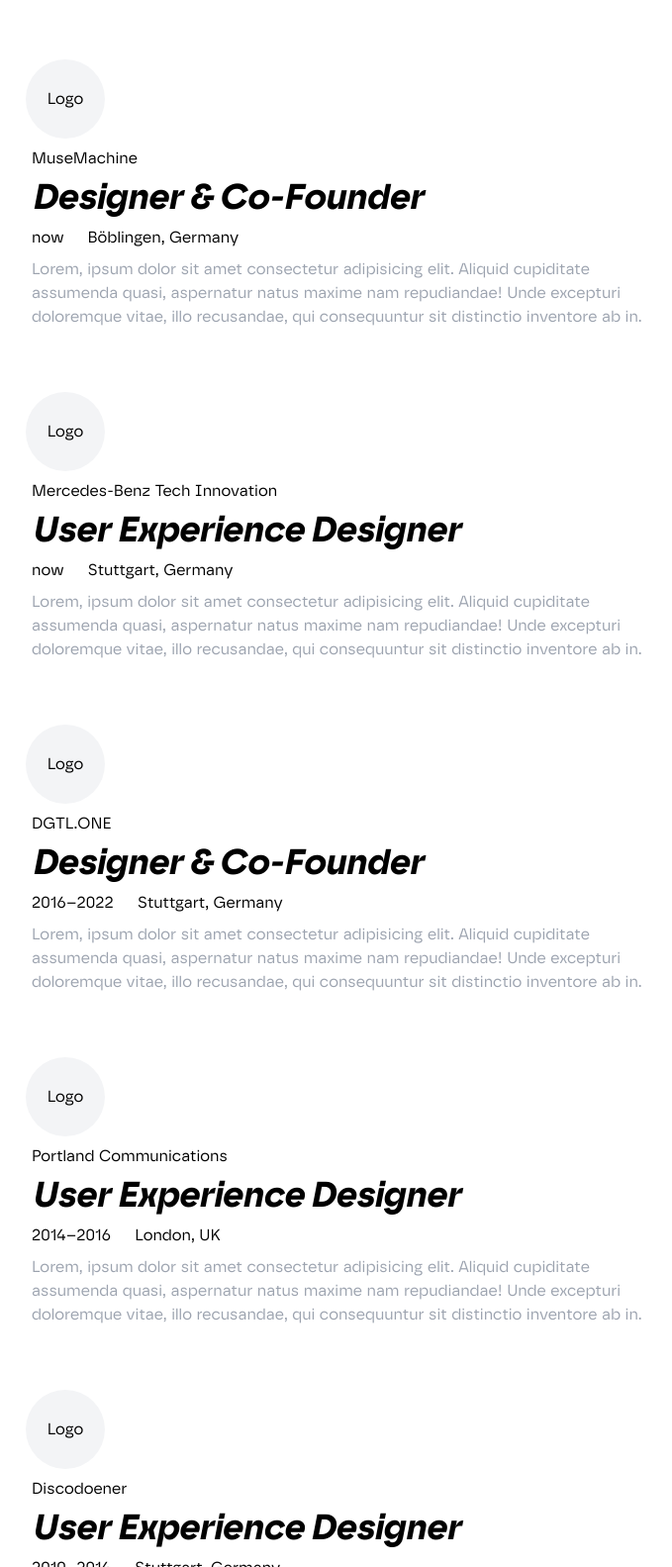
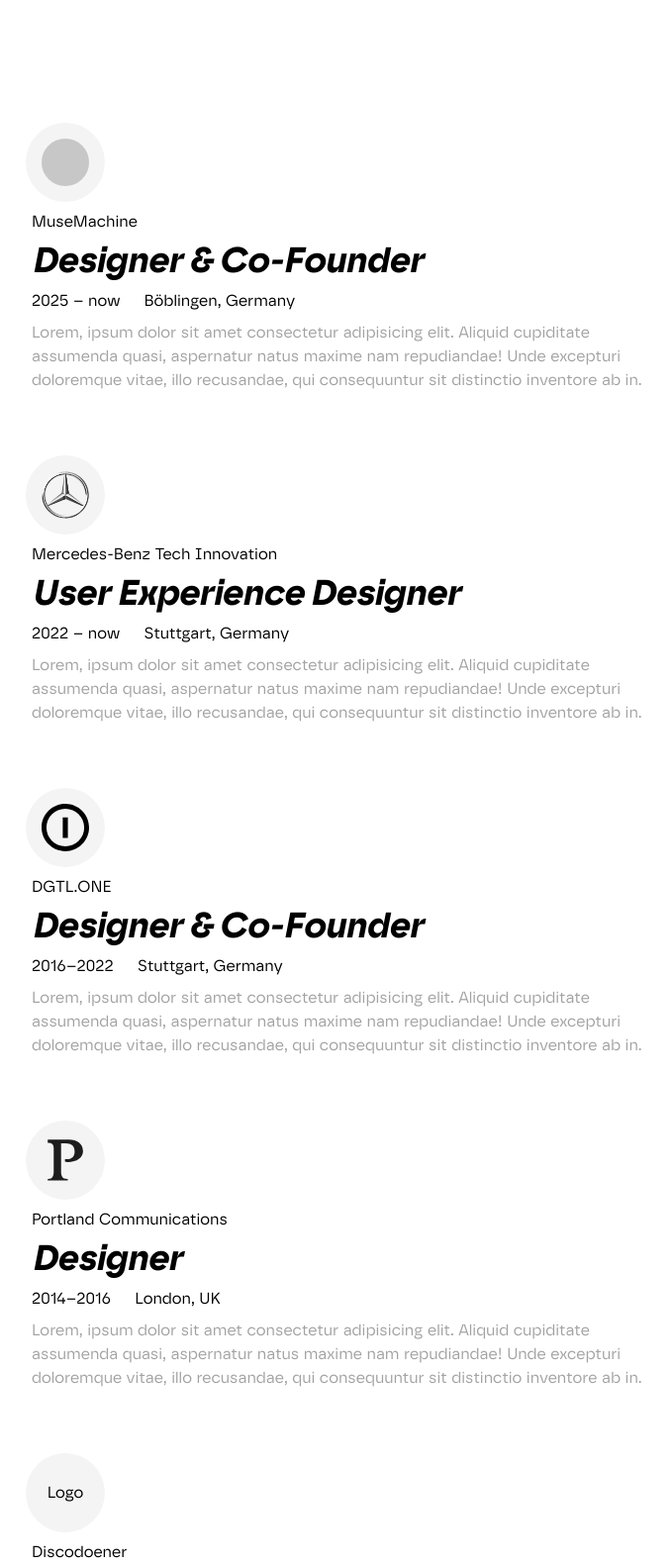
Before and after one commit to kkauper/kauper.co, a website: page src/index.html in a window 1280 px wide. Shown: the part 740-2323 px from the top of the page at 99% size, without its empty margins (144-823 px from the left). Drawn offline with Linux system fonts and the light colour scheme.

Commit message:
added logos, changed positions to links and added images

```diff
--- a/src/assets/css/styles.css
+++ b/src/assets/css/styles.css
@@ -113,17 +113,17 @@
 }
 
 .tab-content {
-  height: calc(100vh - 8rem - 4rem - 1.5rem - 1.5rem - 1.5rem - 1rem);
+  min-height: calc(100vh - 8rem - 4rem - 1.5rem - 1.5rem - 1.5rem - 1rem);
 }
 
 @media screen and (max-width: 767px) {
   .tab-content {
-    height: calc(65vh - 6rem - 3rem - 1.5rem - 1.5rem - 1.5rem - 1rem);
+    min-height: calc(65vh - 6rem - 3rem - 1.5rem - 1.5rem - 1.5rem - 1rem);
   }
 }
 
-h4 {
-  a {
+a.position {
+  h4 {
     display: inline-block;
     position: relative;
     cursor: pointer;
@@ -140,12 +140,12 @@
       transform-origin: bottom right;
       transition: transform .4s cubic-bezier(.86,0,.07,1);
     }
+  }
 
-    &:hover {
-      &:after {
-        transform: scaleX(1);
-        transform-origin: bottom left;
-      }
+  &:hover {
+    h4:after {
+      transform: scaleX(1);
+      transform-origin: bottom left;
     }
   }
 }
--- a/src/index.html
+++ b/src/index.html
@@ -68,26 +68,38 @@
         </div>
       </div>
     </section>
-    <section>
-      <div class="position flex flex-col gap-2 mb-16">
-        <aside class="flex justify-center items-center w-20 h-20 rounded-full bg-gray-100 -ml-1.5">Logo</aside>
-        <h4><a href="https://musemachine.de" target="_blank">MuseMachine</a></h4>
+    <section class="mt-4 md:mt-12 lg:mt-16">
+      <a href="https://musemachine.de" target="_blank"
+        class="position flex flex-col gap-2 mb-16 grayscale hover:grayscale-0 transition-filter duration-300 ease-easeInOutCubic">
+        <aside class="flex justify-center items-center w-20 h-20 rounded-full bg-gray-100 -ml-1.5">
+          <svg xmlns="http://www.w3.org/2000/svg" viewBox="0 0 12 12" class="w-12 h-12">
+            <circle class="cls-1" cx="6" cy="6" r="6" fill="#0ffec5" />
+          </svg>
+        </aside>
+        <div>
+          <h4>MuseMachine</h4>
+        </div>
         <h3 class="text-4xl font-safirobolditalic">Designer & Co-Founder</h3>
         <div class="flex gap-x-6">
-          <span>now</span>
+          <span>2025 – now</span>
           <span>Böblingen, Germany</span>
         </div>
         <p class="w-2/3 text-gray-400">Lorem, ipsum dolor sit amet consectetur adipisicing elit. Aliquid cupiditate
           assumenda quasi, aspernatur
           natus maxime nam repudiandae! Unde excepturi doloremque vitae, illo recusandae, qui consequuntur sit
           distinctio inventore ab in.</p>
-      </div>
-      <div class="position flex flex-col gap-2 mb-16">
-        <aside class="flex justify-center items-center w-20 h-20 rounded-full bg-gray-100 -ml-1.5">Logo</aside>
-        <h4>Mercedes-Benz Tech Innovation</h4>
+      </a>
+      <a href="https://mercedes-benz-tech-innovation.com" target="_blank"
+        class="position flex flex-col gap-2 mb-16 grayscale hover:grayscale-0 transition-filter duration-300 ease-easeInOutCubic">
+        <aside class="flex justify-center items-center w-20 h-20 rounded-full bg-gray-100 -ml-1.5">
+          <img src="./assets/images/mb-star.svg" class="w-12 h-12" />
+        </aside>
+        <div>
+          <h4>Mercedes-Benz Tech Innovation</h4>
+        </div>
         <h3 class="text-4xl font-safirobolditalic">User Experience Designer</h3>
         <div class="flex gap-x-6">
-          <span>now</span>
+          <span>2022 – now</span>
           <span>Stuttgart, Germany</span>
         </div>
         <p class="w-2/3 text-gray-400">Lorem, ipsum dolor sit amet consectetur adipisicing elit. Aliquid cupiditate
@@ -95,10 +107,15 @@
           aspernatur
           natus maxime nam repudiandae! Unde excepturi doloremque vitae, illo recusandae, qui consequuntur sit
           distinctio inventore ab in.</p>
-      </div>
-      <div class="position flex flex-col gap-2 mb-16">
-        <aside class="flex justify-center items-center w-20 h-20 rounded-full bg-gray-100 -ml-1.5">Logo</aside>
-        <h4>DGTL.ONE</h4>
+      </a>
+      <a href="https://dgtl.one" target="_blank"
+        class="position flex flex-col gap-2 mb-16 grayscale hover:grayscale-0 transition-filter duration-300 ease-easeInOutCubic">
+        <aside class="flex justify-center items-center w-20 h-20 rounded-full bg-gray-100 -ml-1.5">
+          <img src="./assets/images/dgtlone.svg" class="w-12 h-12" />
+        </aside>
+        <div>
+          <h4>DGTL.ONE</h4>
+        </div>
         <h3 class="text-4xl font-safirobolditalic">Designer & Co-Founder</h3>
         <div class="flex gap-x-6">
           <span>2016–2022</span>
@@ -108,11 +125,16 @@
           assumenda quasi, aspernatur
           natus maxime nam repudiandae! Unde excepturi doloremque vitae, illo recusandae, qui consequuntur sit
           distinctio inventore ab in.</p>
-      </div>
-      <div class="position flex flex-col gap-2 mb-16">
-        <aside class="flex justify-center items-center w-20 h-20 rounded-full bg-gray-100 -ml-1.5">Logo</aside>
-        <h4>Portland Communications</h4>
-        <h3 class="text-4xl font-safirobolditalic">User Experience Designer</h3>
+      </a>
+      <a href="https://portland-communications.com" target="_blank"
+        class="position flex flex-col gap-2 mb-16 grayscale hover:grayscale-0 transition-filter duration-300 ease-easeInOutCubic">
+        <aside class="flex justify-center items-center w-20 h-20 rounded-full bg-gray-100 -ml-1.5">
+          <img src="./assets/images/portland.svg" class="w-12 h-12" />
+        </aside>
+        <div>
+          <h4>Portland Communications</h4>
+        </div>
+        <h3 class="text-4xl font-safirobolditalic">Designer</h3>
         <div class="flex gap-x-6">
           <span>2014–2016</span>
           <span>London, UK</span>
@@ -121,11 +143,14 @@
           assumenda quasi, aspernatur
           natus maxime nam repudiandae! Unde excepturi doloremque vitae, illo recusandae, qui consequuntur sit
           distinctio inventore ab in.</p>
-      </div>
-      <div class="position flex flex-col gap-2 mb-16">
+      </a>
+      <a href="https://discodoener.de" target="_blank"
+        class="position flex flex-col gap-2 mb-16 grayscale hover:grayscale-0 transition-filter duration-300 ease-easeInOutCubic">
         <aside class="flex justify-center items-center w-20 h-20 rounded-full bg-gray-100 -ml-1.5">Logo</aside>
-        <h4><a href="https://discodoener.de" target="_blank">Discodoener</a></h4>
-        <h3 class="text-4xl font-safirobolditalic">User Experience Designer</h3>
+        <div>
+          <h4>Discodoener</h4>
+        </div>
+        <h3 class="text-4xl font-safirobolditalic">Designer</h3>
         <div class="flex gap-x-6">
           <span>2010–2014</span>
           <span>Stuttgart, Germany</span>
@@ -134,7 +159,7 @@
           assumenda quasi, aspernatur
           natus maxime nam repudiandae! Unde excepturi doloremque vitae, illo recusandae, qui consequuntur sit
           distinctio inventore ab in.</p>
-      </div>
+        </div>
     </section>
   </main>
 
--- a/tailwind.config.js
+++ b/tailwind.config.js
@@ -36,6 +36,7 @@
       },
       transitionProperty: {
         background: "background",
+        filter: "filter",
       },
       transitionTimingFunction: {
         easeInOutCubic: "cubic-bezier(0.65, 0, 0.35, 1)",
```
Also changed, not shown: src/assets/css/main.css, src/assets/images/dgtlone.svg (added), src/assets/images/mb-star.svg (added), src/assets/images/portland.svg (added).
